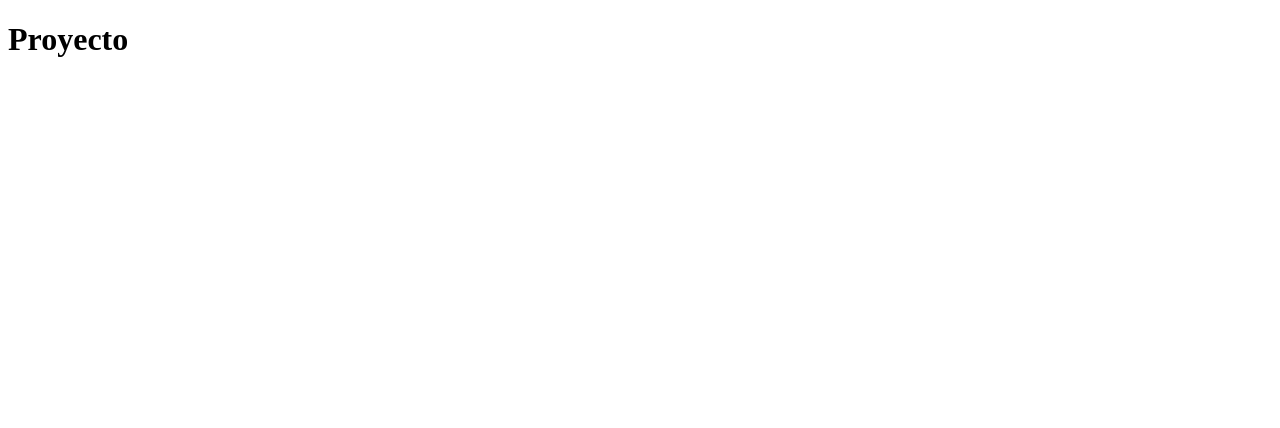
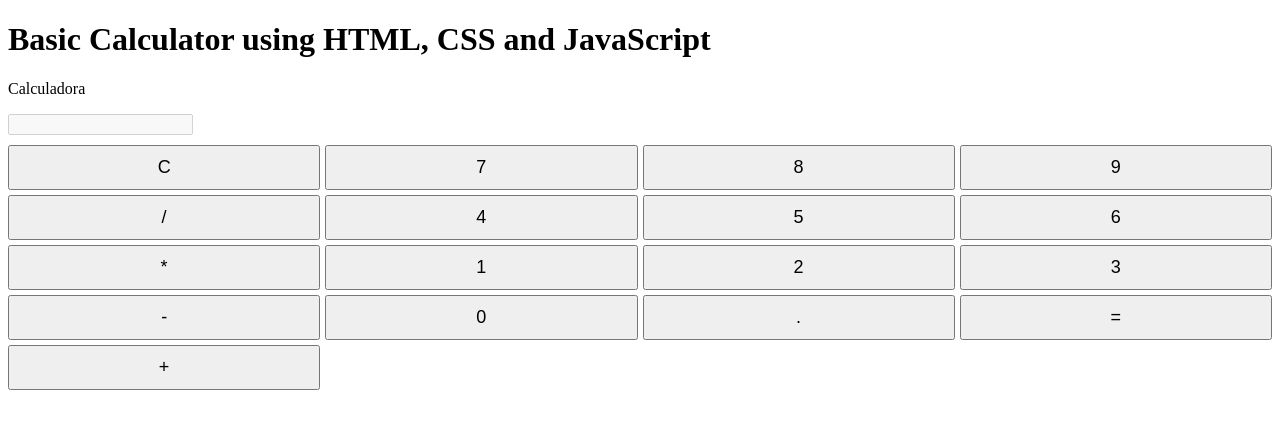
Before and after one commit to LuisInfo1802/CalculdoraWeb, a plain HTML site: page index.html in a window 1280 px wide. Drawn offline with Linux system fonts and the light colour scheme.

Commit message:
Creación de botones y hoja de estilos

```diff
--- /dev/null
+++ b/css/styles.css
@@ -0,0 +1,17 @@
+.calculator {
+    width: 200px;
+    margin: 0 auto;
+    text-align: center;
+  }
+
+  .keypad {
+    display: grid;
+    grid-template-columns: repeat(4, 1fr);
+    grid-gap: 5px;
+    margin-top: 10px;
+  }
+
+  button {
+    padding: 10px;
+    font-size: 18px;
+  }
--- a/index.html
+++ b/index.html
@@ -4,9 +4,39 @@
     <meta charset="UTF-8">
     <meta http-equiv="X-UA-Compatible" content="IE=edge">
     <meta name="viewport" content="width=device-width, initial-scale=1.0">
+    <link rel="stylesheet" href="css/styles.css">
     <title>Calculadora Web</title>
 </head>
 <body>
-    <h1>Proyecto</h1>
+    <h1>Basic Calculator using HTML, CSS and JavaScript</h1>
+
+    <!--Calculator-->
+    <div>
+            <p>Calculadora</p>
+            <in  <div class="calculator">
+                <input type="text" id="display" disabled>
+                <div class="keypad">
+                  <button onclick="clearDisplay()">C</button>
+                  <button onclick="appendToDisplay(7)">7</button>
+                  <button onclick="appendToDisplay(8)">8</button>
+                  <button onclick="appendToDisplay(9)">9</button>
+                  <button onclick="appendToDisplay('/')">/</button>
+                  <button onclick="appendToDisplay(4)">4</button>
+                  <button onclick="appendToDisplay(5)">5</button>
+                  <button onclick="appendToDisplay(6)">6</button>
+                  <button onclick="appendToDisplay('*')">*</button>
+                  <button onclick="appendToDisplay(1)">1</button>
+                  <button onclick="appendToDisplay(2)">2</button>
+                  <button onclick="appendToDisplay(3)">3</button>
+                  <button onclick="appendToDisplay('-')">-</button>
+                  <button onclick="appendToDisplay(0)">0</button>
+                  <button onclick="appendToDisplay('.')">.</button>
+                  <button onclick="calculate()">=</button>
+                  <button onclick="appendToDisplay('+')">+</button>
+                </div>
+              </div>
+    </div>
+    <script src="js/index.js" ></script>
+
 </body>
 </html>
```
